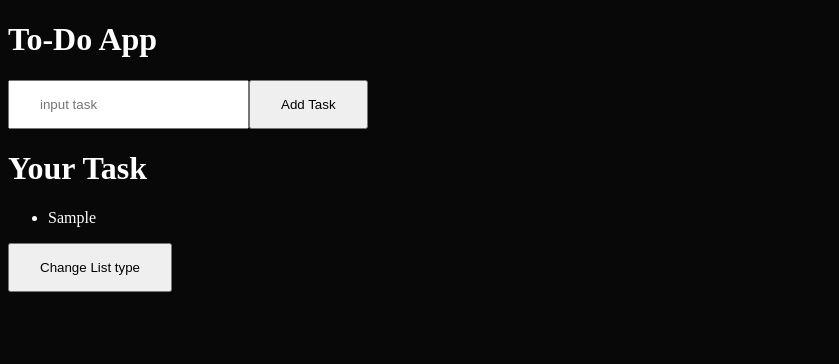
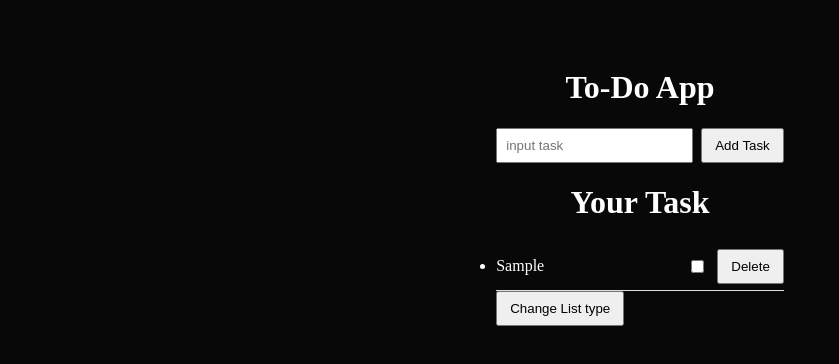
Before and after one commit to hagenimanasamuel/react-projects, a React (Vite) app in the folder learning-react/: page / in a window 1280 px wide. Both pictures are taken after typing "Sample" into the empty fields and a click on the button "Add Task". Shown: the top 364 px of the page, without its empty margins (0-839 px from the left). Built offline with nearby package versions, Linux system fonts and the light colour scheme.

Commit message:
styles and re-structured the to-do list app

```diff
--- a/learning-react/src/App.jsx
+++ b/learning-react/src/App.jsx
@@ -8,7 +8,7 @@
 // import Calculator from './components/Learning-exercises/Calculator'
 // import Timer from './components/Learning-exercises/Timer';
 
-import ToDo from "./components/Learning-exercises/toDo"
+import ToDo from "./components/Learning-exercises/ToDo.jsx";
 
 function App() {
 
--- a/learning-react/src/components/Learning-exercises/ToDo.jsx
+++ b/learning-react/src/components/Learning-exercises/ToDo.jsx
@@ -5,6 +5,7 @@ export default function ToDo() {
     const [input, setInput] = useState('');
     const [tasks, setTasks] = useState([]);
     const [listType, setListType] = useState('ul');
+    const [done, setDone] = useState(false);
 
     function addTask() {
         setTasks([...tasks, input]);
@@ -20,11 +21,15 @@ export default function ToDo() {
             <button onClick={addTask}>Add Task</button>
             <h1>Your Task</h1>
             <Listing>
-                {tasks.map(task => (
-                    <li>{task}</li>
+                {tasks.map((task, index) => (
+                    <div className="items">
+                        <li key={index}>{task}</li>
+                        <input type="checkbox" />
+                        <button>Delete</button>
+                    </div>
                 ))}
             </Listing>
-            <button onClick={() => setListType(listType === "ul" ? "ol" : "ul")}>Change List type</button>
+            {tasks.length > 0 && <button onClick={() => setListType(listType === "ul" ? "ol" : "ul")}>Change List type</button>}
         </>
     )
 }
--- a/learning-react/src/components/Learning-exercises/todo.css
+++ b/learning-react/src/components/Learning-exercises/todo.css
@@ -1,3 +1,37 @@
-input, button {
-    padding: 15px 30px;
+body {
+    display: flex;
+    justify-content: center;
+    padding: 40px;
 }
+
+h1, h2 {
+    text-align: center;
+}
+
+input[type="text"] {
+    padding: 8px;
+    margin-right: 8px;
+}
+
+button {
+    padding: 8px 12px;
+    cursor: pointer;
+}
+
+.items {
+    display: flex;
+    align-items: center;
+    justify-content: space-between;
+    gap: 10px;
+    padding: 6px 0;
+    border-bottom: 1px solid #ddd;
+}
+
+.items li {
+    flex: 1;
+}
+
+ul, ol {
+    padding: 0;
+    margin: 0;
+}
```
